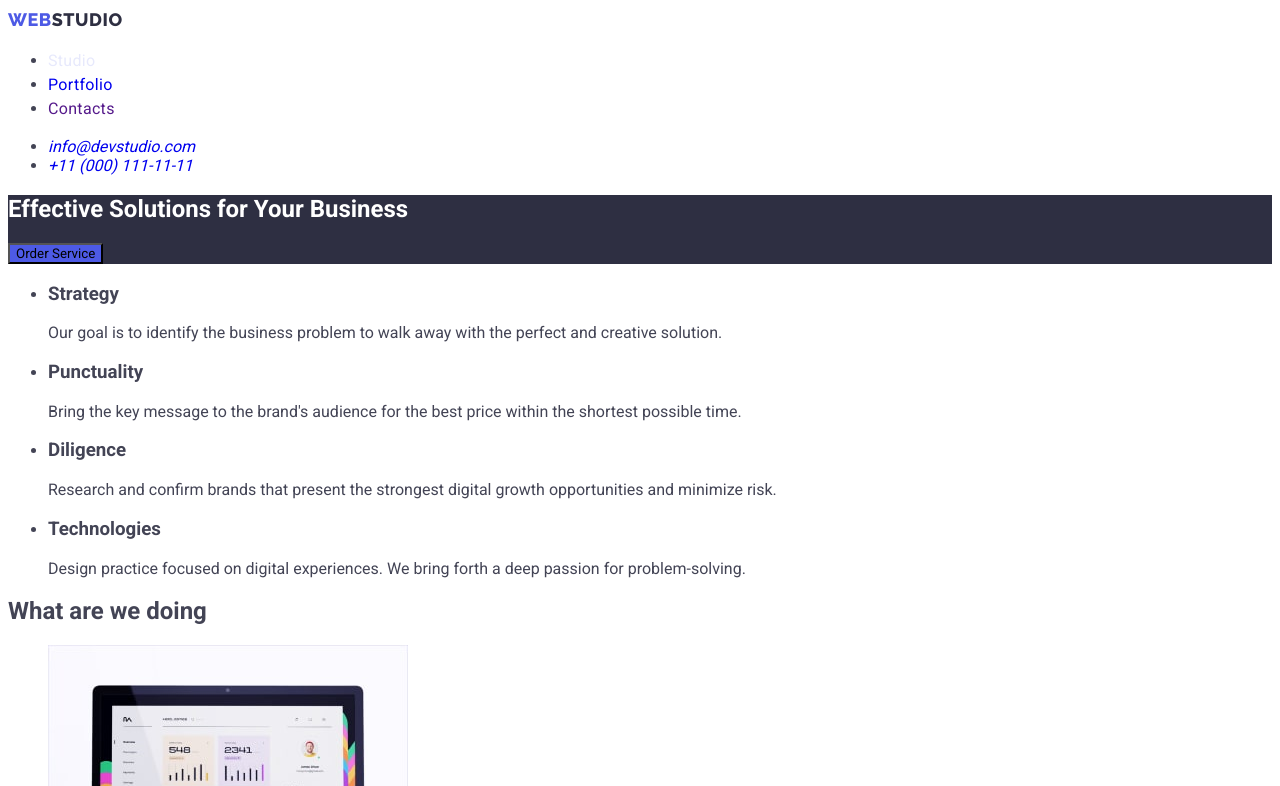
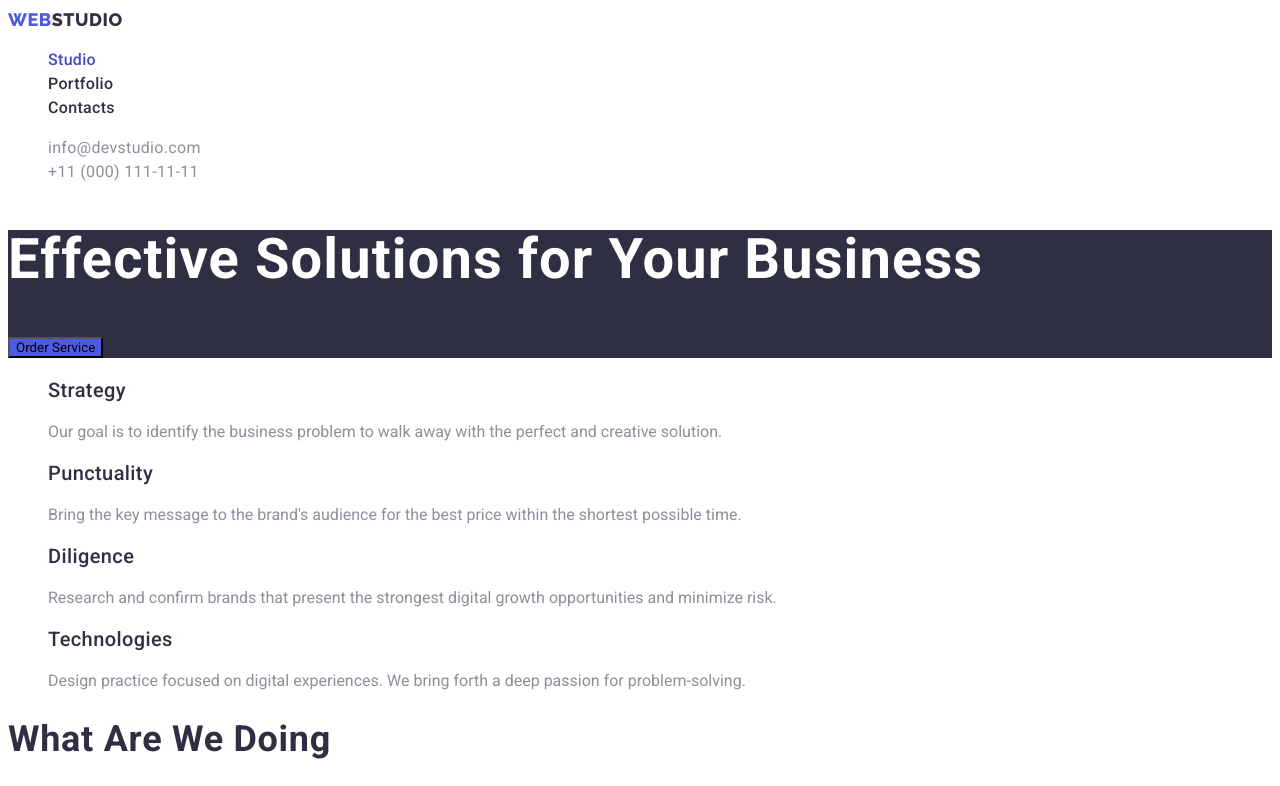
Before and after one commit to Stella-Nahnybida/goit-markup-hw-02, a plain HTML site: page index.html in a window 1280 px wide. Shown: the top 786 px of the page. Drawn offline with Linux system fonts and the light colour scheme.

Commit message:
header & footer + index

```diff
--- a/css/styles.css
+++ b/css/styles.css
@@ -1,32 +1,33 @@
 /* Colors */
 :root {
+    /* IRIS */
     --primary-brand: #4D5AE5;
-    /* IRIS */
+    /* OCEAN */
     --pressed: #404BBF;
-    /* OCEAN */
+    /* NAVI BLUE */
     --dark: #2E2F42;
-    /* NAVI BLUE */
+    /* GREEN */
     --success: #31D0AA;
-    /* GREEN */
+    /* SLATE */
     --text: #434455;
-    /* SLATE */
+    /* LIGHT SLATE */
     --subtle-text: #8E8F99;
-    /* LIGHT SLATE */
+    /* CORNFLOWER */
     --accent: #E7E9FC;
-    /* CORNFLOWER */
+    /* CLOUD */
     --light: #F4F4FD;
-    /* CLOUD */
+    /* NAVY BLUE modal */
     --modal-overlay: #2E2F42;
-    /* NAVY BLUE modal */
+    /* GREY */
     --hero-background: #2E2F42;
-    /* GREY */
-    --text-color: #ffffff;
+    /* WHITE */
+    --slogan-color: #ffffff;
 }
 
 body {
     font-family: 'Roboto', sans-serif;
-    color: var(--text);
-    background-color: #ffffff;
+    color: var(--subtle-text);
+    /*background-color: #ffffff;*/
 }
 
 a {
@@ -48,9 +49,7 @@ a {
 }
 
 /* ----------------HEADER------------------ */
-.header {
-
-}
+.header {}
 
 /* Site Logo */
 .logo {
@@ -63,35 +62,56 @@ a {
     color: var(--primary-brand);
 }
 
-/*
-.logo-web {}
-*/
-
 .header .logo-studio {
     color: var(--dark);
 }
 
 /* Site Navigation */
-.nav {
+.nav {}
+
+.nav-link {
+    font-weight: 500;
+    font-size: 16px;
     line-height: 1.5;
     letter-spacing: 0.02em;
+    color: var(--dark);
 }
 
 .nav-link:hover,
 .nav-link:focus,
 .nav-link.current {
-    color: var(--accent);
+    color: var(--pressed);
+}
+
+.address {
+    font-style: normal;
+    font-size: 16px;
+    line-height: 1.5;
+    letter-spacing: 0.02em;
+}
+
+.address-link {
+    color: var(--subtle-text);
+}
+
+.address-link:hover,
+.address-link:focus,
+.address-link.current {
+    color: var(--pressed)
 }
 
 /* ----------------MAIN------------------ */
 .hero {
     background: var(--hero-background);
-    color: var(--text-color)
+    color: var(--slogan-color)
 }
 
+/* Header 1 */
 .hero-title {
-    font-size: ;
-    font-weight: ;
+    font-weight: 700;
+    font-size: 56px;
+    line-height: 1.07;
+    letter-spacing: 0.02em;
 }
 
 /* Hero Button */
@@ -105,12 +125,43 @@ a {
     background: var(--pressed);
 }
 
+/* Header 2 */
+h2 {
+    font-weight: 700;
+    font-size: 36px;
+    line-height: 1.11;
+    letter-spacing: 0.02em;
+    text-transform: capitalize;
+    color: var(--dark);
+}
+
+/* Header 3 */
+h3 {
+    font-family: 'Roboto';
+    font-style: normal;
+    font-weight: 500;
+    font-size: 20px;
+    line-height: 1.2;
+    letter-spacing: 0.02em;
+    color: var(--dark);
+}
+
+li {
+    list-style-type: none;
+}
+
 /* ----------------FOOTER------------------ */
 .footer {
-    background-color: ;
-    color: ;
+    background-color: var(--dark);
 }
 
 .footer .logo-studio {
     color: var(--light);
 }
+
+.footer-text {
+    font-size: 16px;
+    line-height: 1.5;
+    letter-spacing: 0.02em;
+    color: var(--accent);
+}
--- a/index.html
+++ b/index.html
@@ -16,28 +16,28 @@
 
 <body>
     <header class="header">
-        <nav class="nav">
+        <nav>
             <!-- Company Logo -->
             <a class="logo" href="./index.html">Web<span class="logo-studio">Studio</span></a>
             <!-- Navigation -->
-            <ul class="">
-                <li><a class="nav-link current" href="">Studio</a></li>
+            <ul class="nav">
+                <li><a class="nav-link current" href="./index.html">Studio</a></li>
                 <li><a class="nav-link" href="./portfolio.html">Portfolio</a></li>
                 <li><a class="nav-link" href="">Contacts</a></li>
             </ul>
         </nav>
         <!-- Address, phone number -->
         <address>
-            <ul>
-                <li><a href="mailto:info@devstudio.com">info@devstudio.com</a></li>
-                <li><a href="tel:+110001111111">+11 (000) 111-11-11</a></li>
+            <ul class="address">
+                <li><a class="address-link" href="mailto:info@devstudio.com">info@devstudio.com</a></li>
+                <li><a class="address-link" href="tel:+110001111111">+11 (000) 111-11-11</a></li>
             </ul>
         </address>
     </header>
     <main>
         <!-- Order Service -->
         <section class="hero">
-            <h1 hero-title>Effective Solutions for Your Business</h1>
+            <h1 class="hero-title">Effective Solutions for Your Business</h1>
             <button class="hero-button" type="button">
                 Order Service
             </button>
@@ -48,7 +48,7 @@
             <ul class="features">
                 <li class="feature">
                     <h3>Strategy</h3>
-                    <p>
+                    <p class="feature-text">
                         Our goal is to identify the business problem to walk away with the perfect and creative
                         solution.
                     </p>
@@ -121,7 +121,7 @@
     <footer class="footer">
         <!-- Company Logo -->
         <a class="logo" href="./index.html">Web<span class="logo-studio">Studio</span></a>
-        <p>
+        <p class="footer-text">
             Increase the flow of customers and sales for your business with digital marketing & growth solutions.
         </p>
 
```
Also changed, not shown: portfolio.html (+11 -10 lines).
